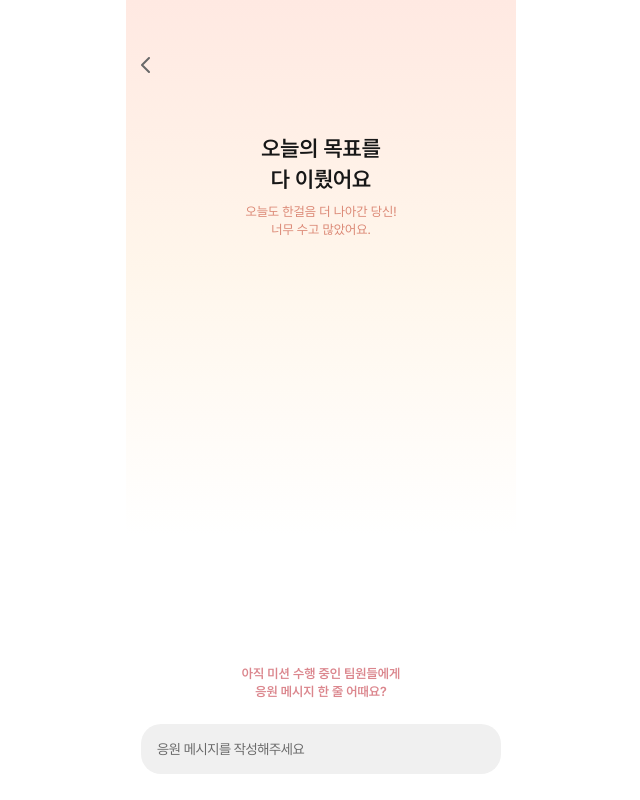
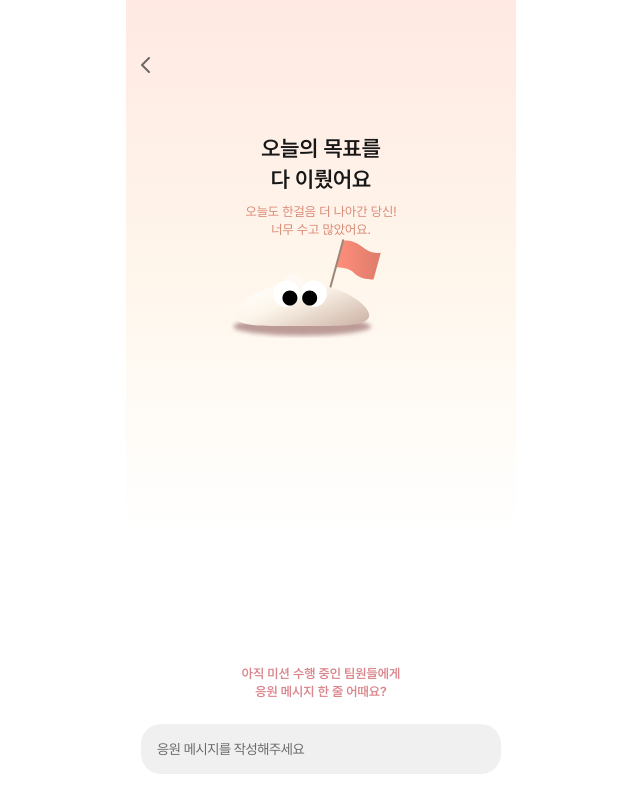
Before and after one commit to sxxbxxny/8th-COKERTHON-FE, a React (Vite) app: page /mission/complete in a window 1280 px wide. Shown: the whole page, without its empty margins (319-959 px from the left). Built offline with nearby package versions, Linux system fonts and the light colour scheme; no server answers.

Commit message:
fix: vercel spa routing and complete assets

```diff
--- a/src/pages/mission/complete.tsx
+++ b/src/pages/mission/complete.tsx
@@ -1,5 +1,7 @@
 import { useEffect, useRef, useState } from 'react'
 import { useNavigate } from 'react-router-dom'
+import goBackIcon from '../../assets/GoBack.svg'
+import closeIcon from '../../assets/X.svg'
 
 function Complete() {
   const navigate = useNavigate()
@@ -23,7 +25,7 @@ function Complete() {
             aria-label="응원 메시지 입력 닫기"
             onClick={() => setIsMessageInputOpen(false)}
           >
-            <img src="/src/assets/X.svg" alt="" aria-hidden="true" />
+            <img src={closeIcon} alt="" aria-hidden="true" />
           </button>
 
           <div className="mission-goal-input-copy">
@@ -57,7 +59,7 @@ function Complete() {
         aria-label="뒤로가기"
         onClick={() => navigate(-1)}
       >
-        <img src="/src/assets/GoBack.svg" alt="" aria-hidden="true" />
+        <img src={goBackIcon} alt="" aria-hidden="true" />
       </button>
 
       <main className="mission-goal-content">
@@ -72,6 +74,12 @@ function Complete() {
             <br />
             너무 수고 많았어요.
           </p>
+          <img
+            className="mission-goal-character"
+            src="/images/mychar1.svg"
+            alt=""
+            aria-hidden="true"
+          />
         </div>
       </main>
 
```
Also changed, not shown: vercel.json (added).
